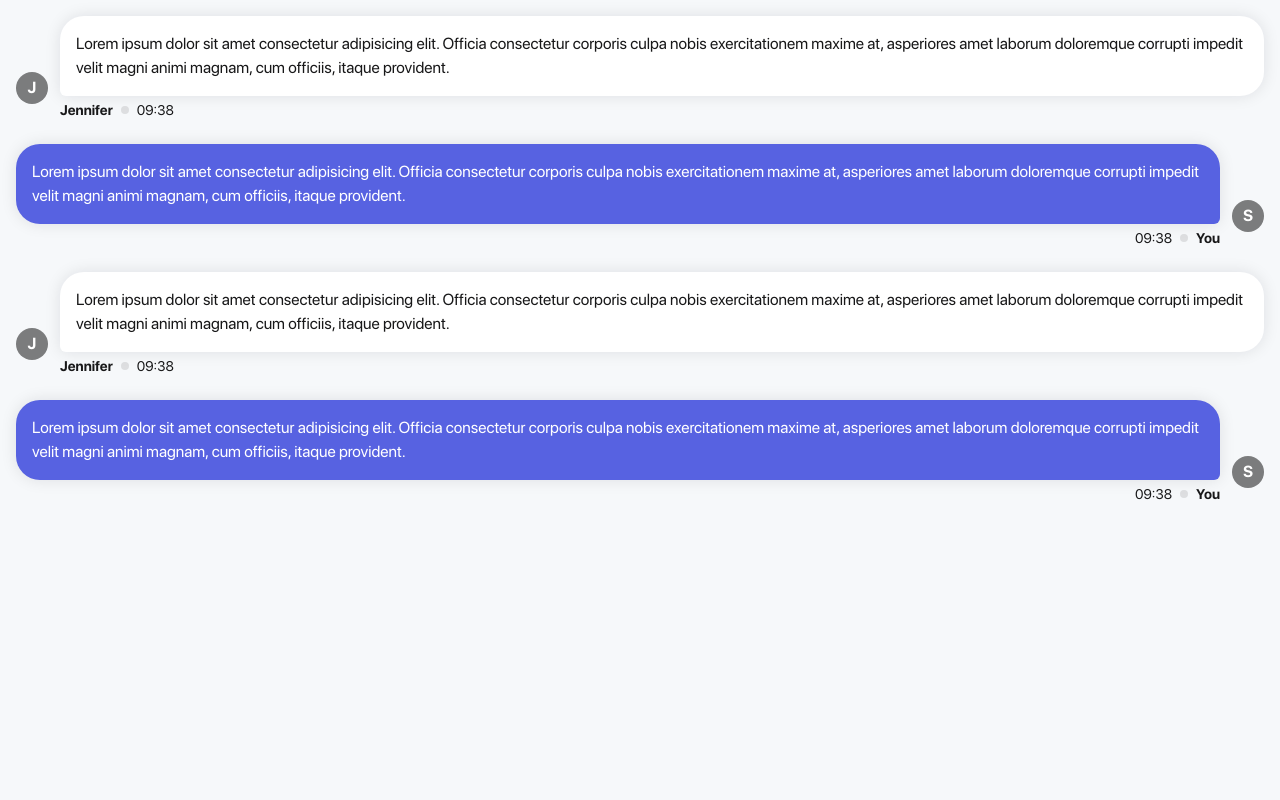
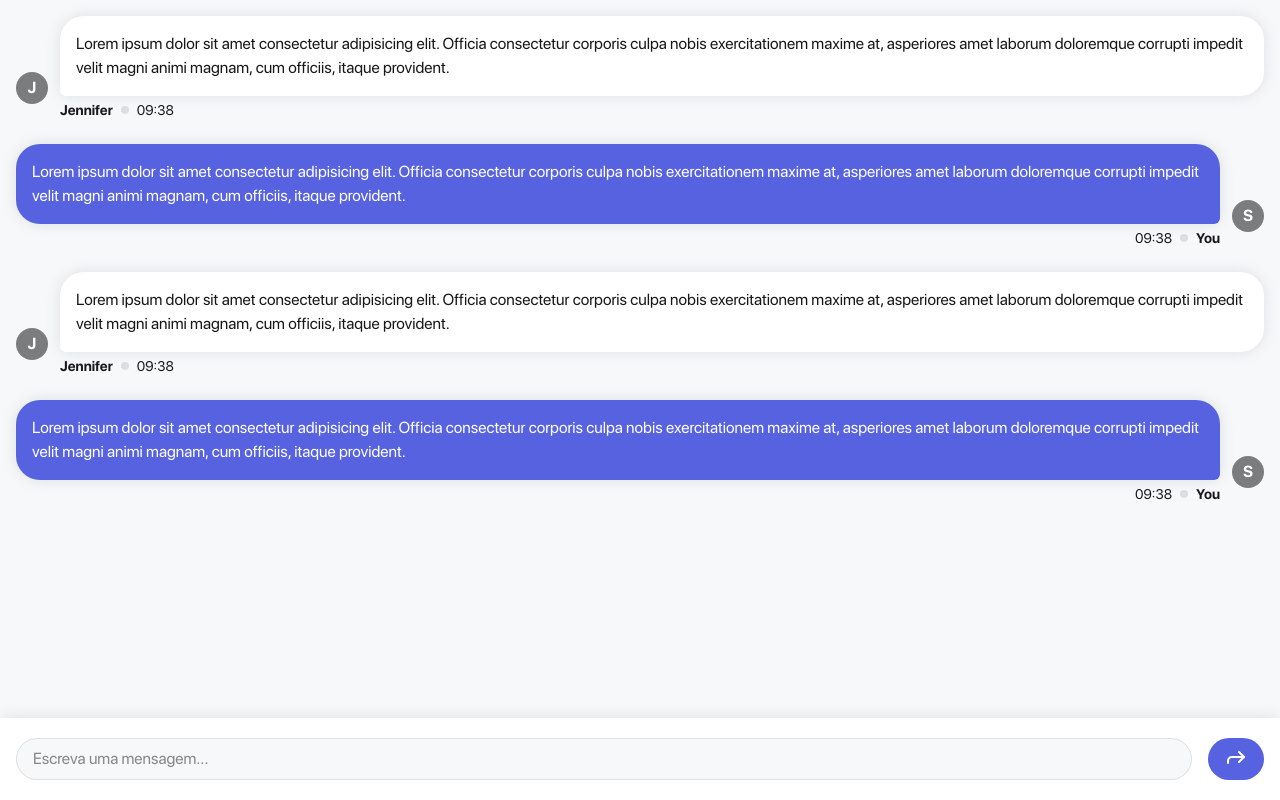
Before and after one commit to shemlouk/nextjs-live-chat, a Next.js app: page /room in a window 1280 px wide. Built offline with nearby package versions, Linux system fonts and the light colour scheme.

Commit message:
feat: add chat form

```diff
--- a/app/room/page.tsx
+++ b/app/room/page.tsx
@@ -1,4 +1,5 @@
 import { ChatComment } from "../ui/chat/comment";
+import { ChatForm } from "../ui/chat/form";
 
 const mock = [
   {
@@ -25,8 +26,8 @@ const mock = [
 
 export default function Page() {
   return (
-    <main className="text-darkGray flex h-screen w-full flex-col">
-      <ul className="flex flex-col gap-6 p-4">
+    <main className="text-darkGray flex h-screen w-full flex-col items-center">
+      <ul className="flex flex-1 flex-col gap-6 overflow-y-scroll p-4">
         <li>
           <ChatComment {...mock[0]} />
         </li>
@@ -40,6 +41,8 @@ export default function Page() {
           <ChatComment {...mock[1]} />
         </li>
       </ul>
+
+      <ChatForm />
     </main>
   );
 }
--- /dev/null
+++ b/app/ui/chat/form.tsx
@@ -0,0 +1,25 @@
+"use client";
+
+import { Forward } from "lucide-react";
+
+export function ChatForm() {
+  return (
+    <form
+      action="#"
+      className="flex w-full items-center gap-4 bg-white px-4 py-5 shadow-[rgba(17,_17,_26,_0.1)_0px_0px_16px]"
+    >
+      <input
+        type="text"
+        placeholder="Escreva uma mensagem..."
+        className="bg-lightGray border-darkGray/10 placeholder:text-darkGray/50 flex-1 rounded-full border px-4 py-2 outline-none"
+      />
+
+      <button
+        type="submit"
+        className="bg-lightBlue flex h-full items-center justify-center rounded-full px-4"
+      >
+        <Forward color="white" className="mb-1" />
+      </button>
+    </form>
+  );
+}
--- a/package.json
+++ b/package.json
@@ -10,6 +10,7 @@
   },
   "dependencies": {
     "dayjs": "^1.11.10",
+    "lucide-react": "^0.294.0",
     "next": "14.0.3",
     "react": "^18",
     "react-dom": "^18"
```
Also changed, not shown: 1 other file (tests, documents, lock files or other folders).
